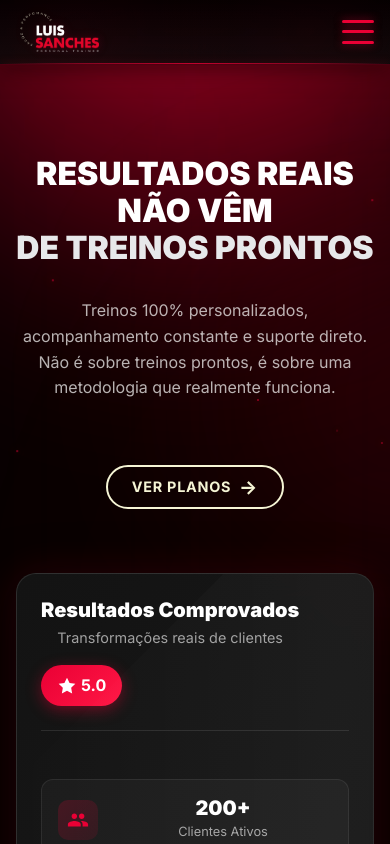
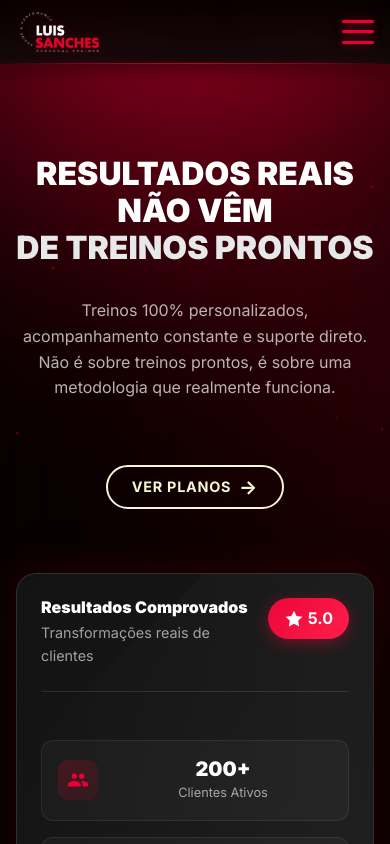
Before and after one commit to PatrickKenji/lp-luissanches, a React (Vite) app: page / in a window 390 px wide. Shown: the top 844 px of the page. Built offline with nearby package versions, Linux system fonts and the light colour scheme.

Commit message:
fix mobile

```diff
--- a/src/components/Hero.css
+++ b/src/components/Hero.css
@@ -483,21 +483,41 @@
   width: 0;
   height: 0;
   border-radius: 50%;
-  background: rgba(234, 0, 53, 0.1);
+  background: rgba(234, 0, 53, 0.15);
   transform: translate(-50%, -50%);
-  transition: width 0.6s, height 0.6s;
+  transition: width 0.5s ease-out, height 0.5s ease-out;
+  z-index: 0;
 }
 
-.hero-stat-item:hover {
+.hero-stat-item > * {
+  position: relative;
+  z-index: 1;
+}
+
+.hero-stat-item:hover,
+.hero-stat-item:active {
   background: rgba(255, 255, 255, 0.08);
   border-color: rgba(234, 0, 53, 0.5);
   transform: translateX(4px) scale(1.03);
   box-shadow: 0 4px 15px rgba(234, 0, 53, 0.2);
 }
 
-.hero-stat-item:hover::after {
-  width: 300px;
-  height: 300px;
+.hero-stat-item:hover::after,
+.hero-stat-item:active::after {
+  width: 500px;
+  height: 500px;
+}
+
+/* Mobile touch optimization */
+@media (max-width: 768px) {
+  .hero-stat-item:active {
+    transform: scale(0.98);
+  }
+
+  .hero-stat-item:active::after {
+    width: 400px;
+    height: 400px;
+  }
 }
 
 .hero-stat-icon {
@@ -695,16 +715,32 @@
   }
 
   .hero-card-header {
-    flex-direction: column;
-    gap: var(--spacing-md);
+    flex-direction: row;
+    justify-content: space-between;
+    align-items: flex-start;
+    gap: var(--spacing-sm);
   }
 
   .hero-card-badge {
-    align-self: flex-start;
+    flex-shrink: 0;
   }
 
   .hero-card-heading {
-    font-size: 1.25rem;
+    font-size: 1rem;
+    white-space: nowrap;
+    overflow: hidden;
+    text-overflow: ellipsis;
+    text-align: left;
+  }
+
+  .hero-card-title-section {
+    flex: 1;
+    min-width: 0;
+    text-align: left;
+  }
+
+  .hero-card-subtitle {
+    text-align: left;
   }
 
   .hero-card-amount {
```
